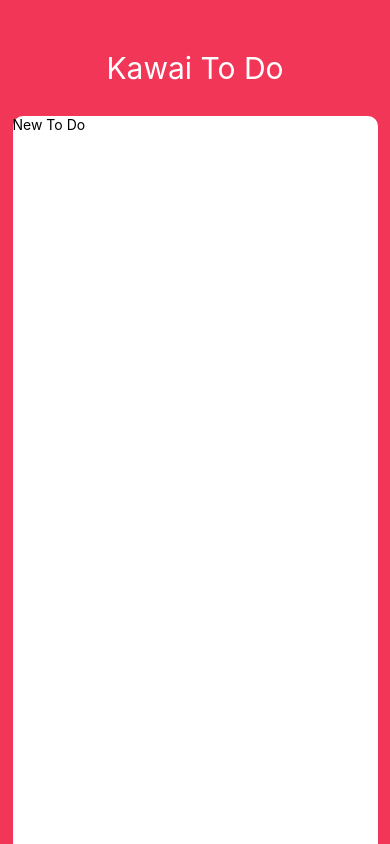
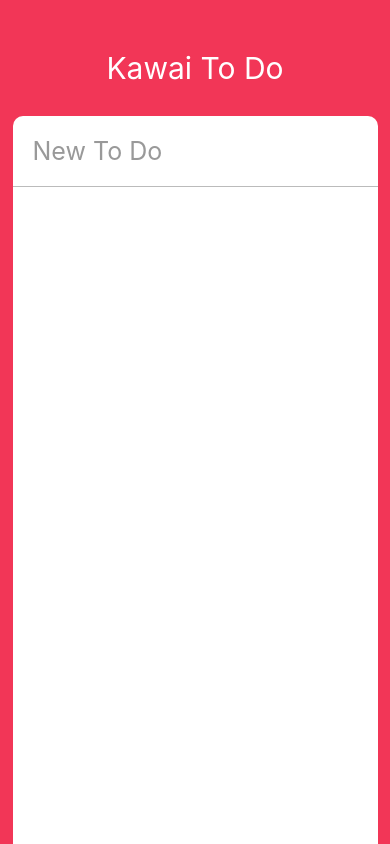
Before and after one commit to sbrus1213/kawai-todo, a React Native app: screen / in a window 390 px wide. Built offline with nearby package versions, Linux system fonts and the light colour scheme.

Commit message:
App.js - New To Do

```diff
--- a/App.js
+++ b/App.js
@@ -3,16 +3,30 @@
 
 const { height, width } = Dimensions.get('window');
 
-export default function App() {
+export default class App extends React.Component {
+
+  state = {
+    newToDo: ""
+  }
+
+  render() {
+    const { newToDo } = this.state;
     return (
       <View style={styles.container}>
         <StatusBar barStyle="light-content" />
         <Text style={styles.title}>Kawai To Do</Text>
         <View style={styles.card}>
-        <TextInput style={styles.Input} placeholder={"New To Do"} />
+          <TextInput style={styles.Input} placeholder={"New To Do"} value={newToDo} onChangeText={this.__controlNewToDo} placeholderTextColor={"#999"} autoCorrect={false} />
         </View>
       </View>
     );
+  }
+
+  __controlNewToDo = text => {
+    this.setState({
+      newToDo: text
+    })
+  }
 }
 
 const styles = StyleSheet.create({
@@ -50,6 +64,9 @@
     })
   },
   Input: {
-
+    padding: 20,
+    borderBottomColor: '#bbb',
+    borderBottomWidth: 1,
+    fontSize: 25
   }
 });
```
Lines whose indentation alone changed are shown as unchanged.
